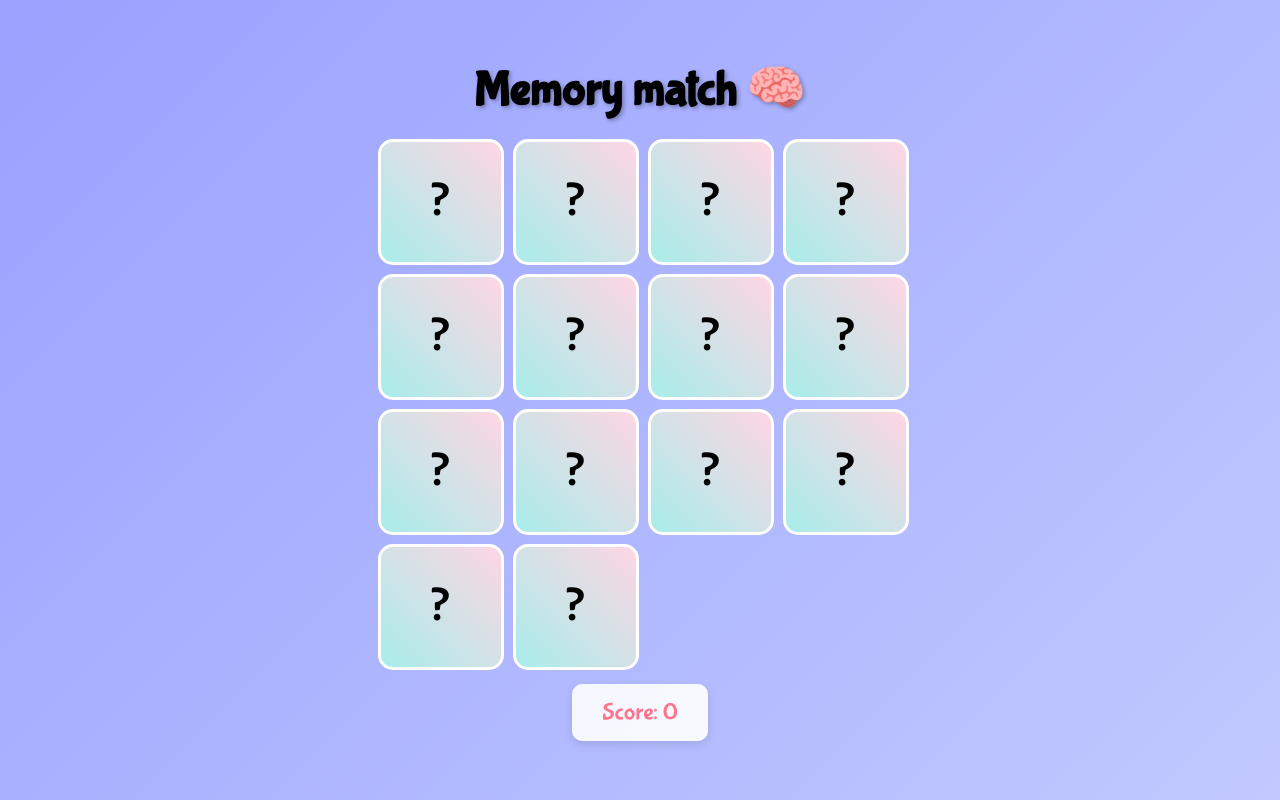
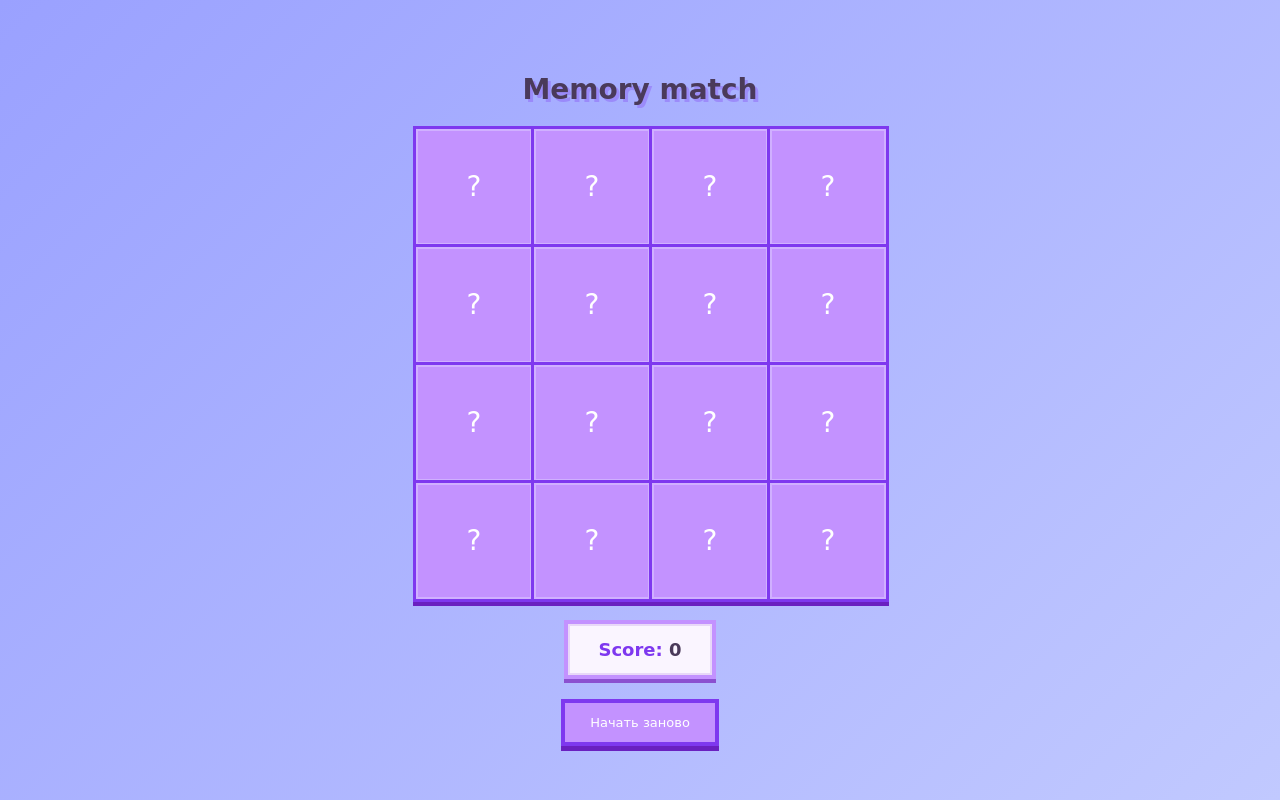
Before and after one commit to DaryDef443/it-diploma-new, a Django app: page /memory-game/ in a window 1280 px wide. Run offline with Django 5.2, Linux system fonts and the light colour scheme.

Commit message:
Финал: дизайн, звуковое сопровождение, дработка ошибок

```diff
--- a/game_site/games/static/games/memory-game/script.js
+++ b/game_site/games/static/games/memory-game/script.js
@@ -1,13 +1,17 @@
-
+const clickSound = new Audio('/static/games/sounds/click.mp3');
+const matchSound = new Audio('/static/games/sounds/correct.mp3');
+const winSound = new Audio('/static/games/sounds/win.mp3');
+const wrongSound = new Audio('/static/games/sounds/incorrect.mp3');
 $(document).ready(function() {
     const pairs = [
-        { en: 'dog', ru: 'sobaka' },
-        { en: 'cat', ru: 'koshka' },
-        { en: 'sun', ru: 'solnce' },
-        { en: 'house', ru: 'dom' },
-        { en: 'book', ru: 'kniga' },
-        { en: 'fish', ru: 'riba' },
-        { en: 'bird', ru: 'ptica' }
+        { en: 'dog', ru: 'собака' },
+        { en: 'cat', ru: 'кошка' },
+        { en: 'sun', ru: 'солнце' },
+        { en: 'house', ru: 'дом' },
+        { en: 'book', ru: 'книга' },
+        { en: 'fish', ru: 'рыба' },
+        { en: 'bird', ru: 'птица' },
+        { en: 'deer', ru: 'олень'}
     ];
 
     const gameBoard = $('.game-board');
@@ -35,6 +39,7 @@ $(document).ready(function() {
     });
 
     $('.card').click(function() {
+        clickSound.play();
         if (!canClick || $(this).hasClass('flipped') || flippedCards.length >= 2) return;
 
         $(this).addClass('flipped');
@@ -48,10 +53,12 @@ $(document).ready(function() {
 
             setTimeout(function() {
                 if (match) {
+                    matchSound.play();
                     card1.add(card2).addClass('matched');
                     score += 10;
                     $('#score').text(score);
                 } else {
+                    wrongSound.play();
                     card1.removeClass('flipped');
                     card2.removeClass('flipped');
                 }
@@ -60,6 +67,7 @@ $(document).ready(function() {
                 canClick = true;
 
                 if ($('.matched').length === gameCards.length) {
+                    winSound.play();
                     setTimeout(function() {
                         alert('Win! Score: ' + score);
                     }, 500);
@@ -67,4 +75,7 @@ $(document).ready(function() {
             }, 800);
         }
     });
+    $(document).on('click', '#restartBtn', function() {
+    location.reload();
 });
+});
--- a/game_site/games/static/games/memory-game/style.css
+++ b/game_site/games/static/games/memory-game/style.css
@@ -6,60 +6,45 @@ body {
     align-items: center;
     justify-content: center;
     background: linear-gradient(135deg, #9aa1ff, #c1c9ff);
-    font-family: 'Bubblegum Sans', cursive;
+    font-family: 'Press Start 2P', cursive;
+    image-rendering: pixelated;
     overflow: hidden;
     position: relative;
 }
 
-.floating-background {
-    position: absolute;
-    width: 100%;
-    height: 100%;
-    overflow: hidden;
-    pointer-events: none;
-    z-index: -1;
+
+.game-title {
+    font-family: 'Press Start 2P', cursive;
+    font-size: 28px;
+    font-weight: bold;
+    color: #4a3a5a;
+    text-shadow: 3px 3px 0 rgba(126, 56, 239, 0.3);
+    margin-bottom: 20px;
 }
 
-.floating-symbol {
-    position: absolute;
-    font-size: 40px;
-    opacity: 0.6;
-    animation: floatUp 8s linear infinite;
+
+.game-container {
+    background: #faf5ff;
+    border: 6px solid #c392ff;
+    padding: 30px;
+    box-shadow:
+        inset 0 0 0 3px #e8d8f8,
+        0 8px 0 #8b50d0;
+    image-rendering: pixelated;
 }
 
-@keyframes floatUp {
-    0% { transform: translateY(100vh); opacity: 0; }
-    50% { opacity: 1; }
-    100% { transform: translateY(-10vh); opacity: 0; }
-}
-
-.game-title {
-    color: black;
-    font-size: 3em;
-    text-shadow: 2px 2px 4px rgba(0, 0, 0, 0.3);
-    margin: 20px 0;
-}
-
-.game-container {
-    background: rgba(255, 255, 255, 0.9);
-    padding: 30px;
-    border-radius: 20px;
-    box-shadow: 0 10px 30px rgba(0, 0, 0, 0.2);
-    border: 3px solid #fff;
-    position: relative;
-}
 
 .game-board {
     display: grid;
     grid-template-columns: repeat(4, 1fr);
-    gap: 15px;
+    gap: 18px;
     max-width: 600px;
     margin: 0 auto;
 }
 
 .card {
-    width: 120px;
-    height: 120px;
+    width: 100px;
+    height: 100px;
     perspective: 1000px;
     cursor: pointer;
 }
@@ -81,23 +66,34 @@ body {
     width: 100%;
     height: 100%;
     backface-visibility: hidden;
-    border-radius: 15px;
+    border: 3px solid #c392ff;
     display: flex;
     align-items: center;
     justify-content: center;
-    font-size: 50px;
+    font-family: 'Press Start 2P', cursive;
+    text-align: center;
+    padding: 8px;
+    image-rendering: pixelated;
 }
 
 .card-front {
-    background: linear-gradient(45deg, #ff758c, #ff7eb3);
-    color: white;
+    background: #f3b2ff;
+    color: #4a3a5a;
     transform: rotateY(180deg);
-    box-shadow: 0 4px 8px rgba(0, 0, 0, 0.1);
+    font-size: 20px;
+    font-weight: bold;
+    line-height: 1.4;
+    box-shadow: inset 0 0 0 2px #faf5ff;
 }
 
 .card-back {
-    background: linear-gradient(45deg, #a8edea, #fed6e3);
-    border: 3px solid #fff;
+    background: #c392ff;
+    color: #fff;
+    font-size: 28px;
+    border: 3px solid #7e38ef;
+    box-shadow:
+        inset 0 0 0 2px #d0b0ff,
+        0 4px 0 #6a20c0;
 }
 
 .card.matched .card-inner {
@@ -111,11 +107,46 @@ body {
 }
 
 #score-panel {
-    margin: 20px;
+    margin-top: 40px;
     padding: 15px 30px;
-    background: rgba(255, 255, 255, 0.9);
-    border-radius: 10px;
-    font-size: 24px;
-    color: #ff758c;
-    box-shadow: 0 4px 8px rgba(0, 0, 0, 0.1);
+    background: #faf5ff;
+    border: 4px solid #c392ff;
+    font-family: 'Press Start 2P', cursive;
+    font-size: 18px;
+    font-weight: bold;
+    color: #7e38ef;
+    box-shadow:
+        inset 0 0 0 2px #e8d8f8,
+        0 4px 0 #8b50d0;
+    image-rendering: pixelated;
 }
+
+#score-panel span {
+    color: #4a3a5a;
+}
+
+.restart-btn {
+    display: block;
+    margin: 20px auto 0;
+    padding: 12px 25px;
+    background: #c392ff;
+    border: 4px solid #7e38ef;
+    color: #fff;
+    font-family: 'Press Start 2P', cursive;
+    font-size: 13px;
+    cursor: pointer;
+    box-shadow: 0 5px 0 #6a20c0;
+    image-rendering: pixelated;
+    transition: all 0.1s;
+}
+
+.restart-btn:hover {
+    background: #b080e0;
+    transform: translateY(-3px);
+    box-shadow: 0 8px 0 #6a20c0;
+}
+
+.restart-btn:active {
+    transform: translateY(2px);
+    box-shadow: 0 2px 0 #6a20c0;
+}
--- a/game_site/games/static/games/quiz/style.css
+++ b/game_site/games/static/games/quiz/style.css
@@ -11,6 +11,7 @@ body {
     background: #acabff;
     background-size: 30px 30px;
     background-position: 0 0, 0 15px, 15px -15px, -15px 0px;
+    background: linear-gradient(135deg, #9aa1ff, #c1c9ff);
     min-height: 100vh;
     display: flex;
     justify-content: center;
--- a/game_site/games/templates/games/memory-game.html
+++ b/game_site/games/templates/games/memory-game.html
@@ -9,7 +9,7 @@
     <script src="https://code.jquery.com/jquery-3.6.0.min.js"></script>
 </head>
 <body>
-    <h1 class="game-title">Memory match 🧠</h1>
+    <h1 class="game-title">Memory match </h1>
     <div game-container>
         <div class="game-board"></div>
     </div>
@@ -23,5 +23,6 @@
 
 
     <script src="{% static 'games/memory-game/script.js' %}?v=2"></script>
+    <button id="restartBtn" class="restart-btn">Начать заново</button>
 </body>
 </html>
```
Also changed, not shown: game_site/games/static/games/kitchen-rush/script.js (+24 -3 lines), game_site/games/static/games/lobby.css (+10 -17 lines), game_site/games/static/games/quiz/script.js (+17 -2 lines), game_site/games/templates/games/quiz.html (+12 -0 lines).
